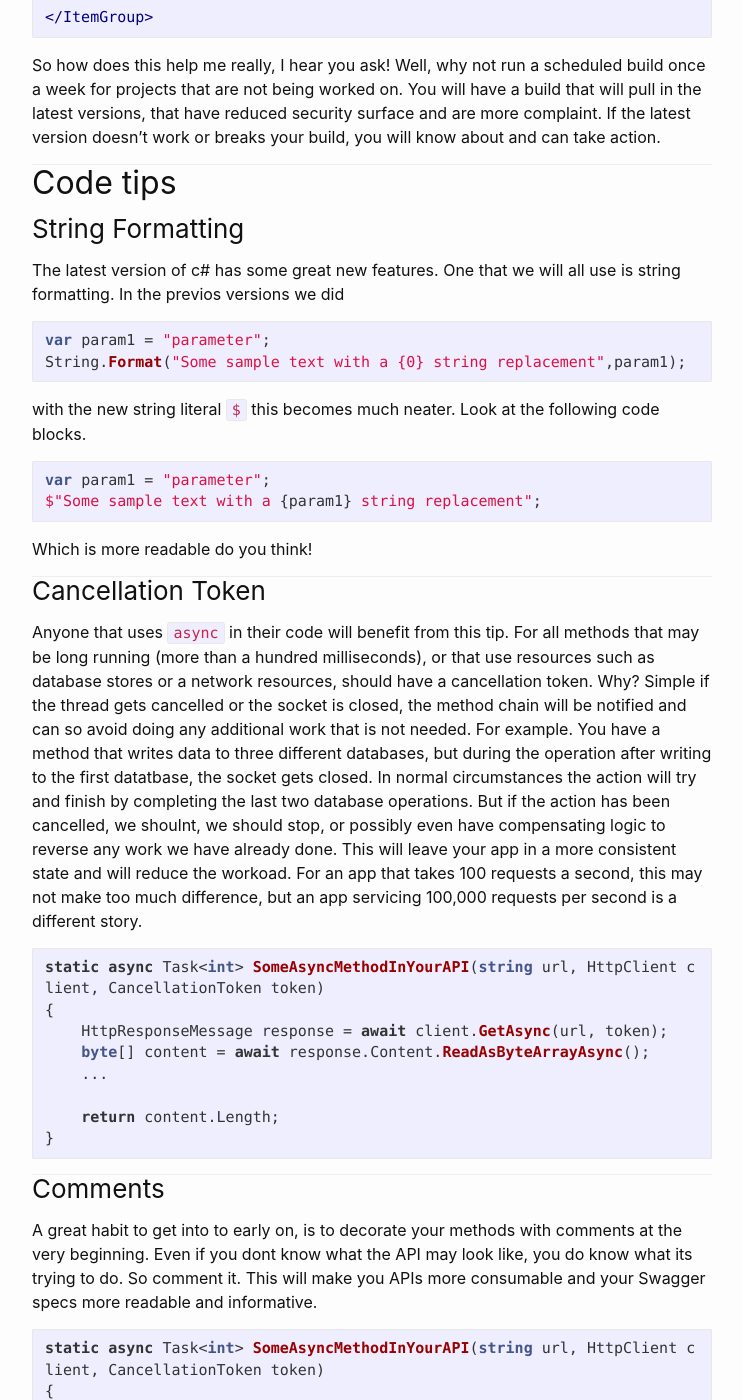
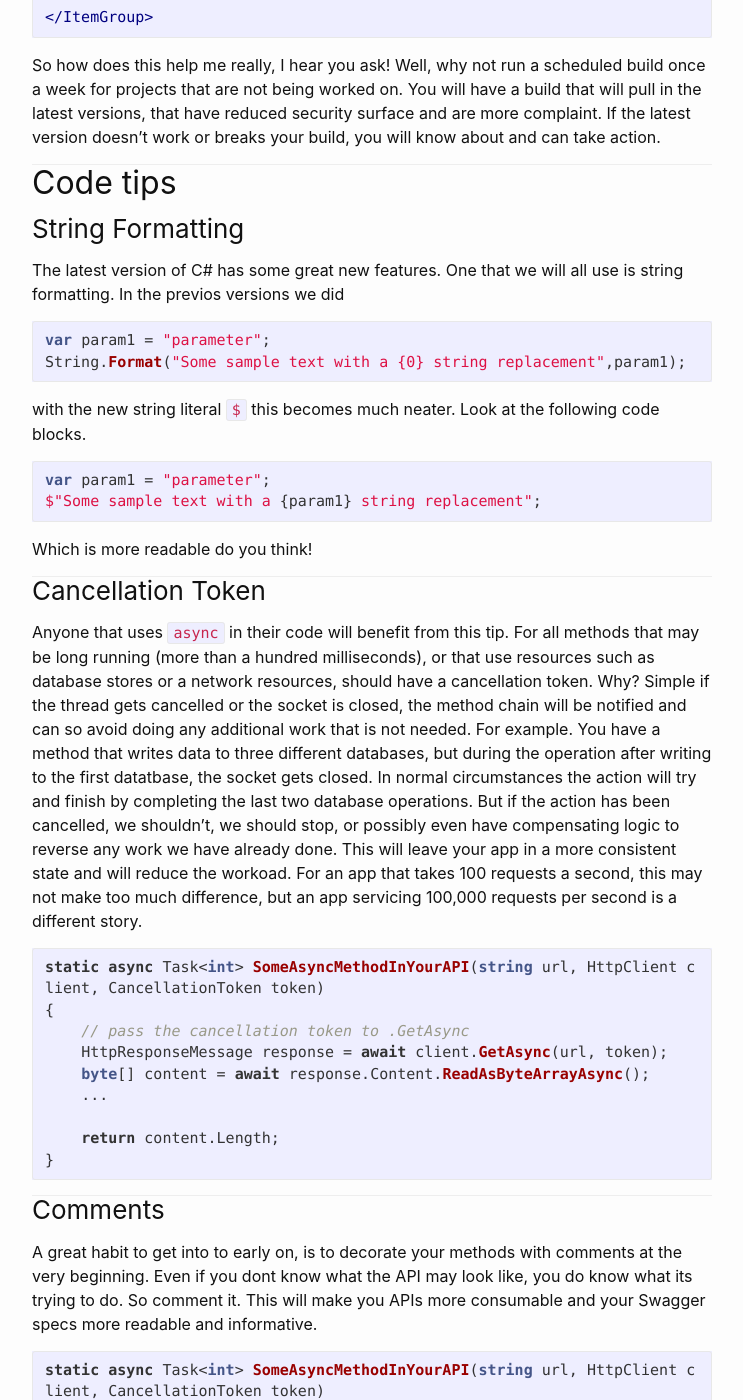
Before and after one commit to oktapath/oktapath.github.io, a Jekyll site: the page built from _posts/2020-10-02-dotnet-api.markdown, in a window 1280 px wide and 1400 px high, scrolled down 2855 px. Shown: the whole window, without its empty margins (268-1011 px from the left). Built offline with Jekyll 4.4.1, drawn with Linux system fonts in a browser that asks for light colours; nearby versions of some CDN libraries; some of the changed text lies outside the part shown.

Commit message:
Minor fixes

````diff
--- a/_posts/2020-10-02-dotnet-api.markdown
+++ b/_posts/2020-10-02-dotnet-api.markdown
@@ -6,6 +6,7 @@
 author: hughM
 tags: tooling coding
 ---
+
 {% assign author = site.data.people[page.author] %}
 <a rel="author"
   href="https://github.com/{{ author.twitter }}"
@@ -40,11 +41,13 @@
 Sample Ignores
 
 User-specific files
+
 - `*.suo`
 - `*.user`
 - `*.sln.docstates`
 
 Build results
+
 - `[Dd]ebug/`
 - `[Rr]elease/`
 - `x64/`
@@ -67,7 +70,7 @@
 
 ***
 
-### c# Code
+### C# Code
 
 So the way you code and your syantx structre is a persional choice, but there are already definitions out there if you are not sure how you should go about it. A
 
@@ -129,8 +132,7 @@
 
 ### String Formatting
 
-The latest version of c# has some great new features. One that we will all use is string formatting. In the previos versions we did
-
+The latest version of C# has some great new features. One that we will all use is string formatting. In the previos versions we did
 
 ```csharp
 var param1 = "parameter";
@@ -150,11 +152,12 @@
 
 ### Cancellation Token
 
-Anyone that uses `async` in their code will benefit from this tip. For all methods that may be long running (more than a hundred milliseconds), or that use resources such as database stores or a network resources, should have a cancellation token. Why? Simple if the thread gets cancelled or the socket is closed, the method chain will be notified and can so avoid doing any additional work that is not needed. For example. You have a method that writes data to three different databases, but during the operation after writing to the first datatbase, the socket gets closed. In normal circumstances the action will try and finish by completing the last two database operations. But if the action has been cancelled, we shoulnt, we should stop, or possibly even have compensating logic to reverse any work we have already done. This will leave your app in a more consistent state and will reduce the workoad. For an app that takes 100 requests a second, this may not make too much difference, but an app servicing 100,000 requests per second is a different story.
+Anyone that uses `async` in their code will benefit from this tip. For all methods that may be long running (more than a hundred milliseconds), or that use resources such as database stores or a network resources, should have a cancellation token. Why? Simple if the thread gets cancelled or the socket is closed, the method chain will be notified and can so avoid doing any additional work that is not needed. For example. You have a method that writes data to three different databases, but during the operation after writing to the first datatbase, the socket gets closed. In normal circumstances the action will try and finish by completing the last two database operations. But if the action has been cancelled, we shouldn't, we should stop, or possibly even have compensating logic to reverse any work we have already done. This will leave your app in a more consistent state and will reduce the workoad. For an app that takes 100 requests a second, this may not make too much difference, but an app servicing 100,000 requests per second is a different story.
 
 ```csharp
 static async Task<int> SomeAsyncMethodInYourAPI(string url, HttpClient client, CancellationToken token)
 {
+    // pass the cancellation token to .GetAsync
     HttpResponseMessage response = await client.GetAsync(url, token);
     byte[] content = await response.Content.ReadAsByteArrayAsync();
     ...
@@ -188,7 +191,7 @@
 
 ### Telemetry
 
-No matter what type of application you are building, you need telemnetry. Teelemrey is your code telling you what it is doing and what issues if any it encountered. Try and avoid physical log files, and look to stream your telemetry intot he clod somehwree. A great place to start is Application Insights or Splunk or alternative. Wiring thi up initially saves a huge amount of hassle later on, and can help to investiage your application while you build it. Try to woire this up in your middleware so its available all throughout your applciation.
+No matter what type of application you are building, you need telemnetry. Telemrey is your code telling you what it is doing and what issues if any it encountered. Try and avoid physical log files, and look to stream your telemetry into the cloud somewhere. A great place to start is Application Insights or Splunk or any alternative. Wiring this up initially saves a huge amount of hassle later on, and can help to investiage your application while you build it. Try to wire this up in your middleware so its available all throughout your applciation.
 
 Add a reference to your project, dont forget the * for the version
 
````
